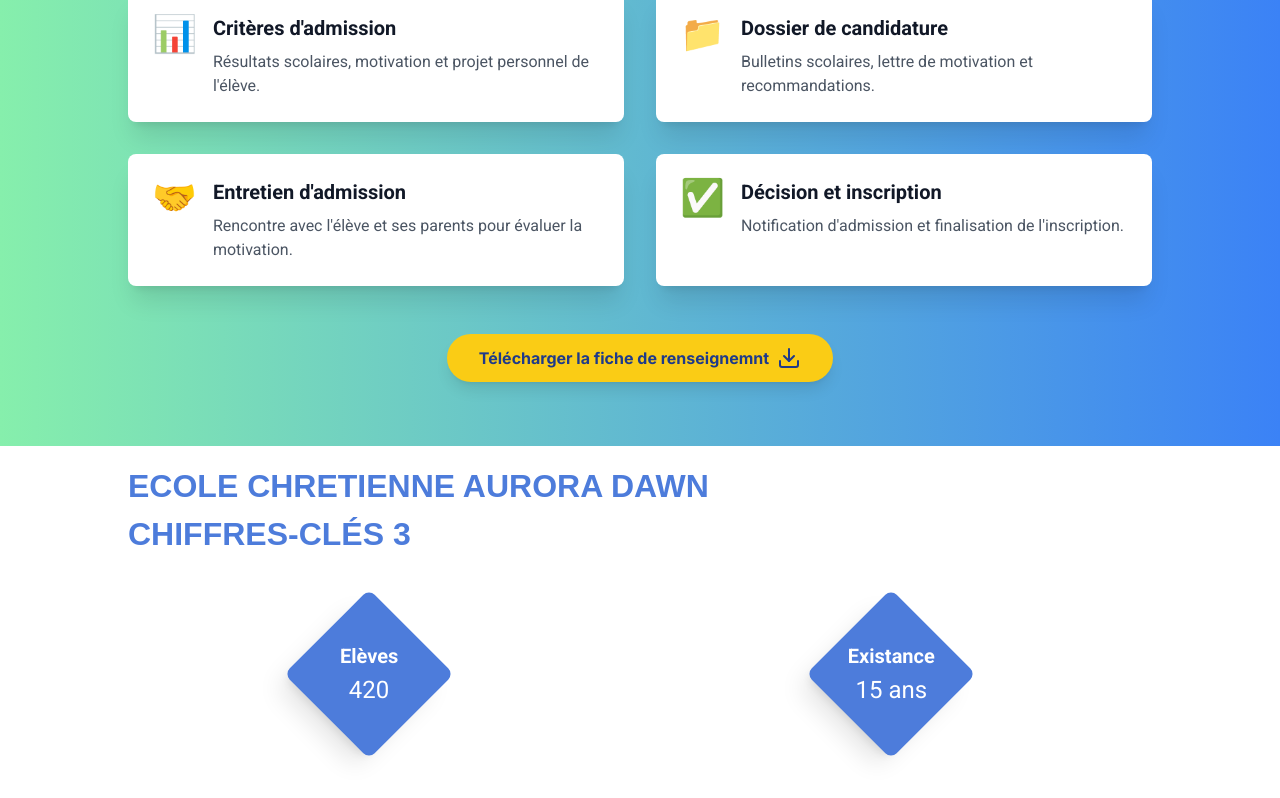
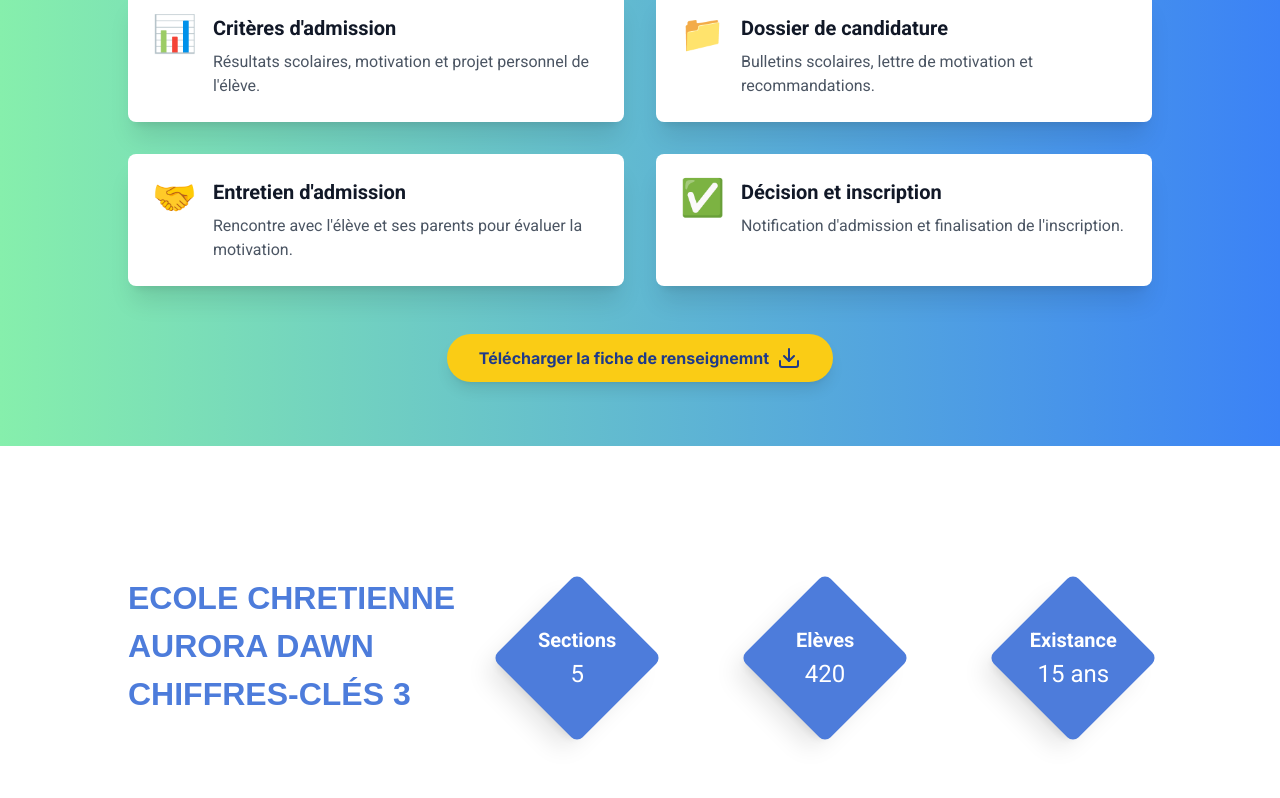
Before and after one commit to ChrisJustice600/auroraschool, a Next.js app: page / in a window 1280 px wide. Shown: the part 1830-2628 px from the top of the page. Built offline with nearby package versions, Linux system fonts and the light colour scheme; a web font is replaced by a local one.

Commit message:
fixe: section statistic

```diff
--- a/src/_components/Statistic.tsx
+++ b/src/_components/Statistic.tsx
@@ -34,11 +34,13 @@ export default function Statistic() {
   ];
 
   return (
-    <Section className="font-roboto">
+    <Section className="font-roboto md:py-32">
+      <div className="flex flex-col md:flex-row">
         <h2 className="text-left uppercase text-[2rem] font-caption text-primary font-bold mb-2">
           Ecole chretienne aurora dawn <br /> Chiffres-clés 3
         </h2>
-      <div className="ml-[-20px] ">
+        {/* MOBILE VERSION COUROUSSEL CARD */}
+        <div className="md:hidden ml-[-20px] ">
           <Swiper
             slidesPerView={2}
             // spaceBetween={30}
@@ -60,6 +62,13 @@ export default function Statistic() {
             ))}
           </Swiper>
         </div>
+        {/* DESKTOP version Card */}
+        <div className="hidden md:flex flex-wrap justify-center items-center w-full my-6 gap-32">
+          {cards.map((card, index) => (
+            <Card key={index} {...card} />
+          ))}
+        </div>
+      </div>
     </Section>
   );
 }
@@ -71,9 +80,9 @@ interface CardProps {
   color: string;
 }
 
-const Card: React.FC<CardProps> = ({ icon, title, description, color }) => (
+const Card: React.FC<CardProps> = ({ title, description, color }) => (
   <div
-    className={`transform rotate-45 ${color} p-6 rounded-lg shadow-xl hover:shadow-2xl transition-all duration-300 w-[120px] h-[120px] flex flex-col justify-center items-center text-center  `}
+    className={`transform rotate-45 ${color}  p-6 rounded-lg shadow-xl hover:shadow-2xl transition-all duration-300 w-[120px] h-[120px] flex flex-col justify-center items-center `}
   >
     <div className="transform -rotate-45">
       <h3 className="text-white text-xl font-bold mb-1">{title}</h3>
```
Also changed, not shown: src/_components/Faq.tsx (added). Lines whose indentation alone changed are shown as unchanged.
